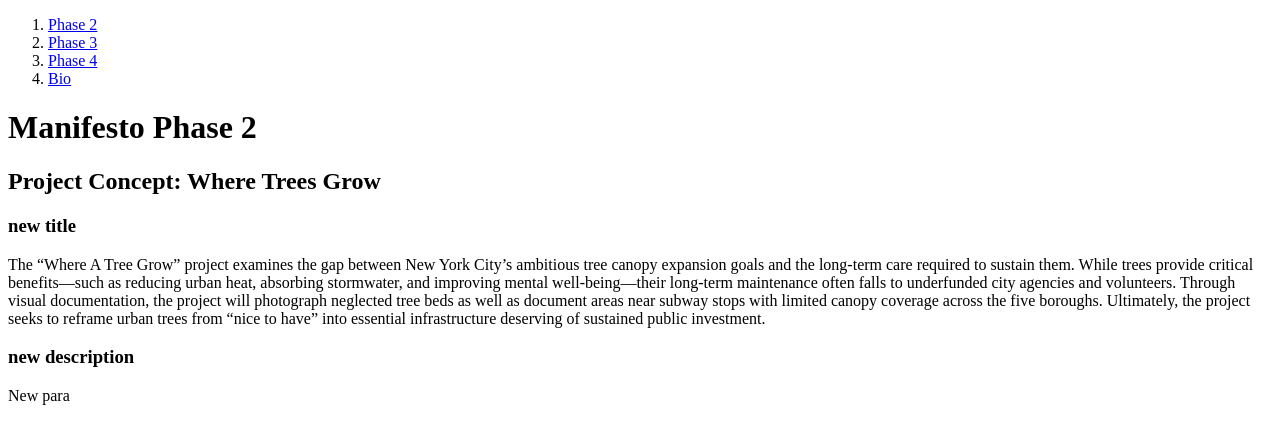
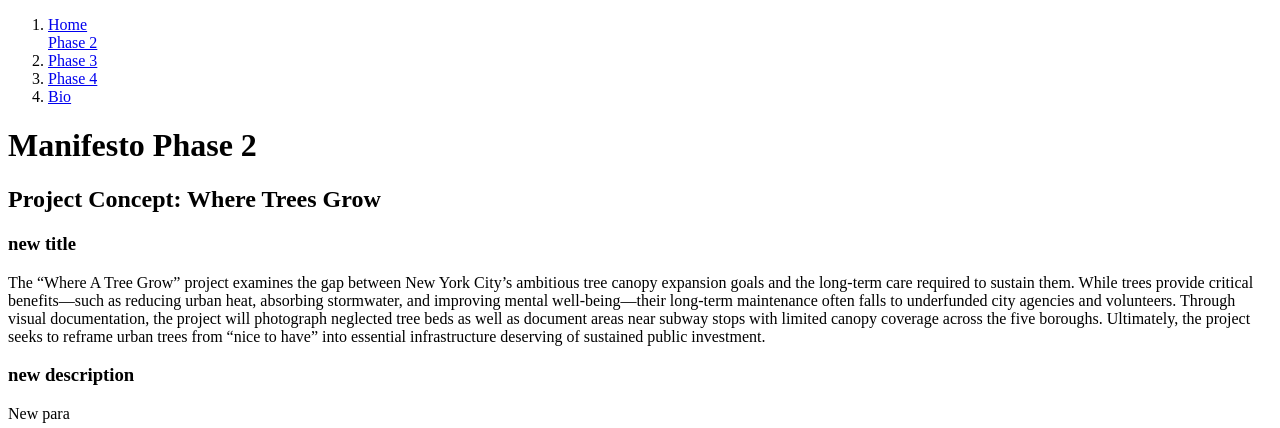
Before and after one commit to ldraho/Phase2, a plain HTML site: page index.html in a window 1280 px wide. Shown: the top 428 px of the page. Drawn offline with Linux system fonts and the light colour scheme.

Commit message:
Update index.html

```diff
--- a/index.html
+++ b/index.html
@@ -8,6 +8,9 @@
 
 <body>
   <ol><li>
+    <a href="https://github.com/ldraho/emergingmediablog/index.html">Home</a>
+  </li>
+    <l>
     <a href="manifesto1.html"> Phase 2</a>
   </li>
    <li>
```
